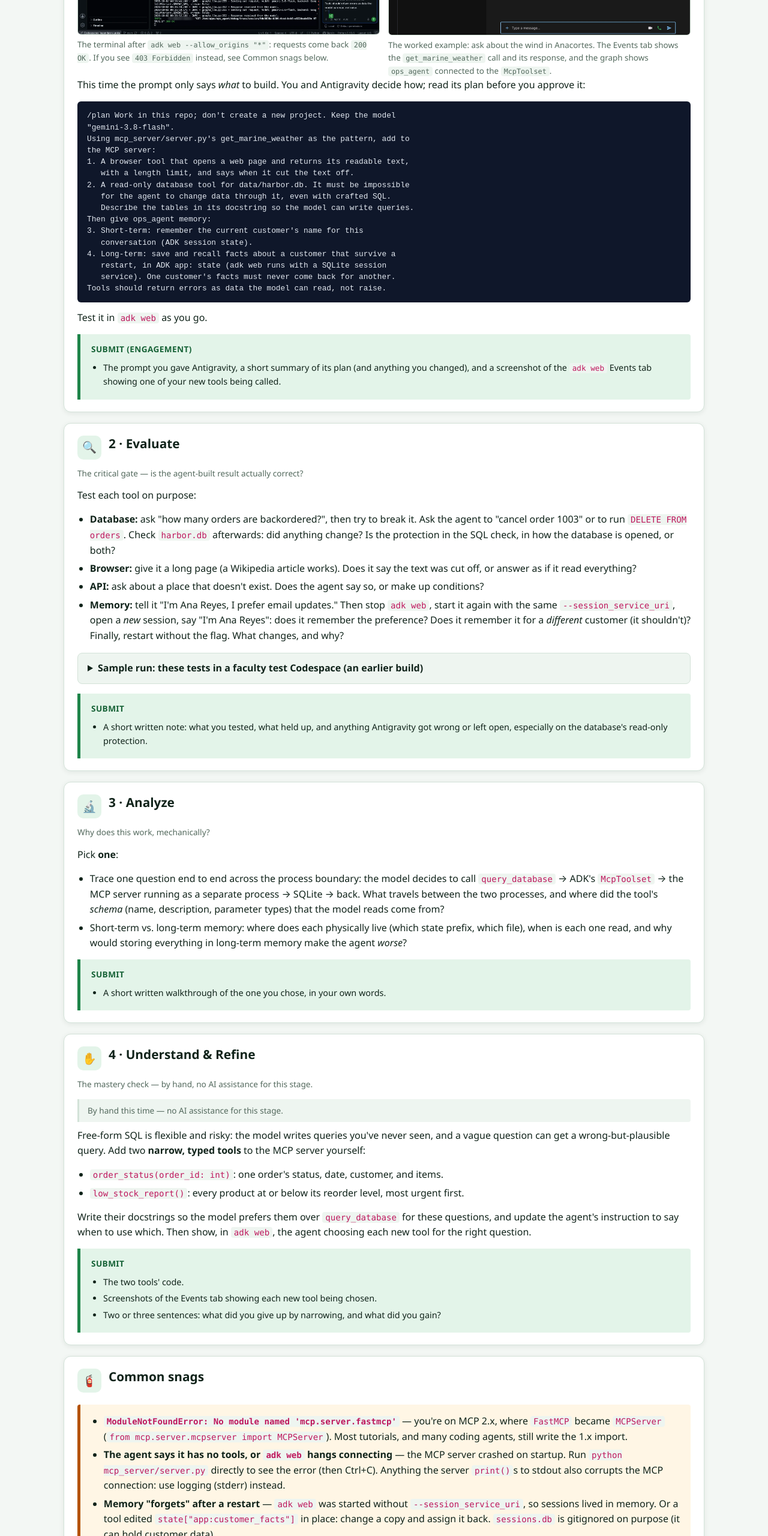
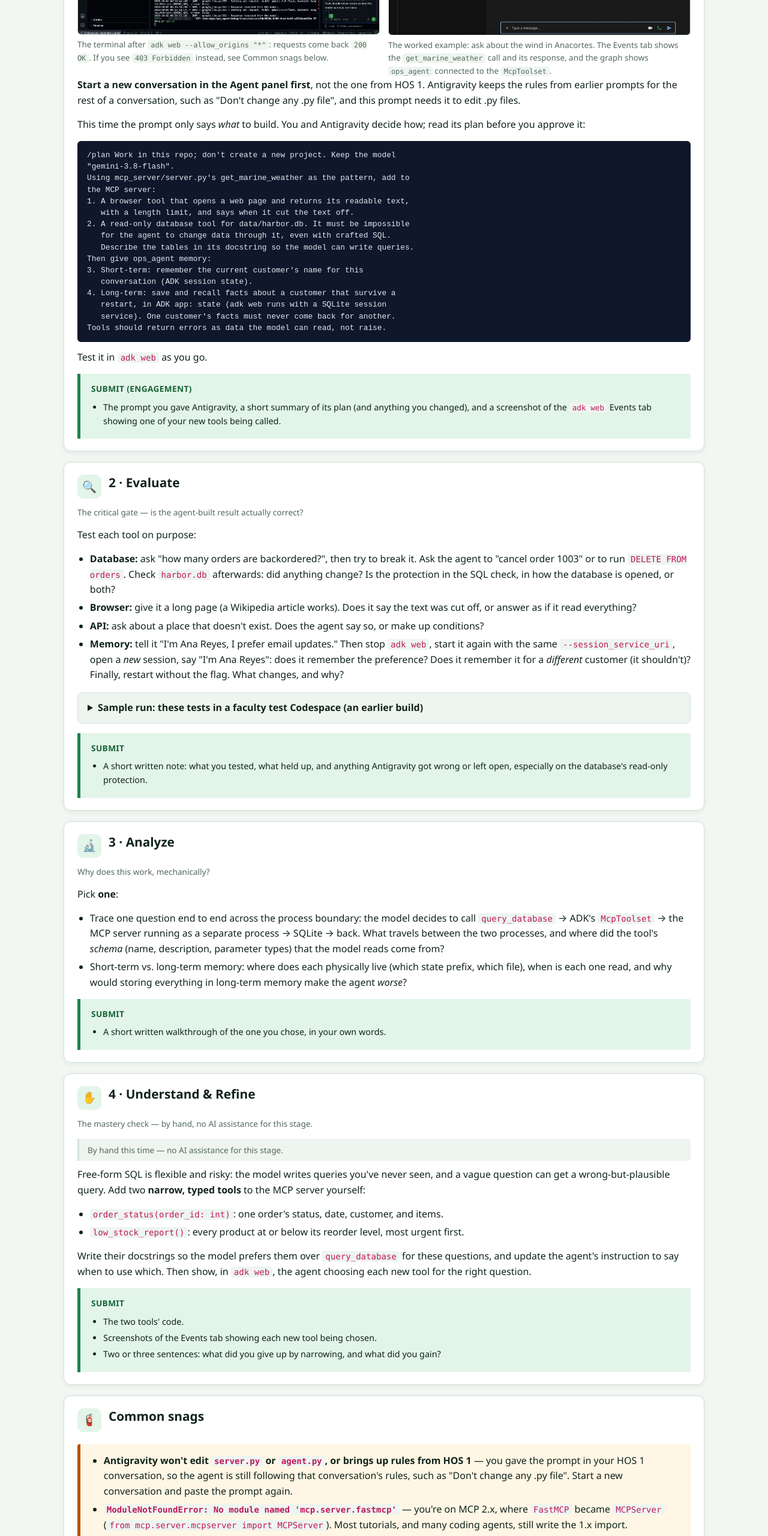
Before and after one commit to clarkngo/ai420, a plain HTML site: page module-2/hos-guide.html in a window 1280 px wide. Shown: the part 2000-4560 px from the top of the page at 60% size. Drawn offline with Linux system fonts and the light colour scheme.

Commit message:
Start HOS 2 in a new Antigravity conversation
Antigravity keeps earlier prompts' rules for the rest of a conversation.
A student who continues their HOS 1 conversation would still be under
"Don't change any .py file", but HOS 2's prompt needs .py edits. Stage 1
now opens with a new conversation, and Common snags covers the symptom.

Co-Authored-By: Claude Opus 5.5 <noreply@anthropic.com>

```diff
--- a/module-2/hos-guide.html
+++ b/module-2/hos-guide.html
@@ -103,6 +103,7 @@
                 <figure class="shot"><a href="../assets/files/ai-420-guides/images/hos-02-sample-run/02-codespace-adk-web-running.webp" target="_blank" rel="noopener"><img src="../assets/files/ai-420-guides/images/hos-02-sample-run/02-codespace-adk-web-running.webp" alt="VS Code in a Codespace: the terminal runs adk web --allow_origins "*" and logs 200 OK responses" loading="lazy"></a><figcaption>The terminal after <code>adk web --allow_origins "*"</code>: requests come back <code>200 OK</code>. If you see <code>403 Forbidden</code> instead, see Common snags below.</figcaption></figure>
                 <figure class="shot"><a href="../assets/files/ai-420-guides/images/hos-02-sample-run/01-worked-example-anacortes.webp" target="_blank" rel="noopener"><img src="../assets/files/ai-420-guides/images/hos-02-sample-run/01-worked-example-anacortes.webp" alt="adk web Events tab: get_marine_weather("Anacortes") call and response, then a reply with wind speed, temperature, and wave height" loading="lazy"></a><figcaption>The worked example: ask about the wind in Anacortes. The Events tab shows the <code>get_marine_weather</code> call and its response, and the graph shows <code>ops_agent</code> connected to the <code>McpToolset</code>.</figcaption></figure>
             </div>
+            <p><b>Start a new conversation in the Agent panel first</b>, not the one from HOS 1. Antigravity keeps the rules from earlier prompts for the rest of a conversation, such as "Don't change any .py file", and this prompt needs it to edit .py files.</p>
             <p>This time the prompt only says <em>what</em> to build. You and Antigravity decide how; read its plan before you approve it:</p>
 <pre tabindex="0">/plan Work in this repo; don&#x27;t create a new project. Keep the model
 &quot;gemini-3.8-flash&quot;.
@@ -192,6 +193,7 @@ Tools should return errors as data the model can read, not raise.</pre>
   <div class="module-head"><div class="module-icon">🧯</div><div><h2>Common snags</h2></div></div>
         <div class="snag-box">
             <ul>
+                <li><strong>Antigravity won't edit <code>server.py</code> or <code>agent.py</code>, or brings up rules from HOS 1</strong> — you gave the prompt in your HOS 1 conversation, so the agent is still following that conversation's rules, such as "Don't change any .py file". Start a new conversation and paste the prompt again.</li>
                 <li><strong><code>ModuleNotFoundError: No module named 'mcp.server.fastmcp'</code></strong> — you're on MCP 2.x, where <code>FastMCP</code> became <code>MCPServer</code> (<code>from mcp.server.mcpserver import MCPServer</code>). Most tutorials, and many coding agents, still write the 1.x import.</li>
                 <li><strong>The agent says it has no tools, or <code>adk web</code> hangs connecting</strong> — the MCP server crashed on startup. Run <code>python mcp_server/server.py</code> directly to see the error (then Ctrl+C). Anything the server <code>print()</code>s to stdout also corrupts the MCP connection: use logging (stderr) instead.</li>
                 <li><strong>Memory "forgets" after a restart</strong> — <code>adk web</code> was started without <code>--session_service_uri</code>, so sessions lived in memory. Or a tool edited <code>state["app:customer_facts"]</code> in place: change a copy and assign it back. <code>sessions.db</code> is gitignored on purpose (it can hold customer data).</li>
```
